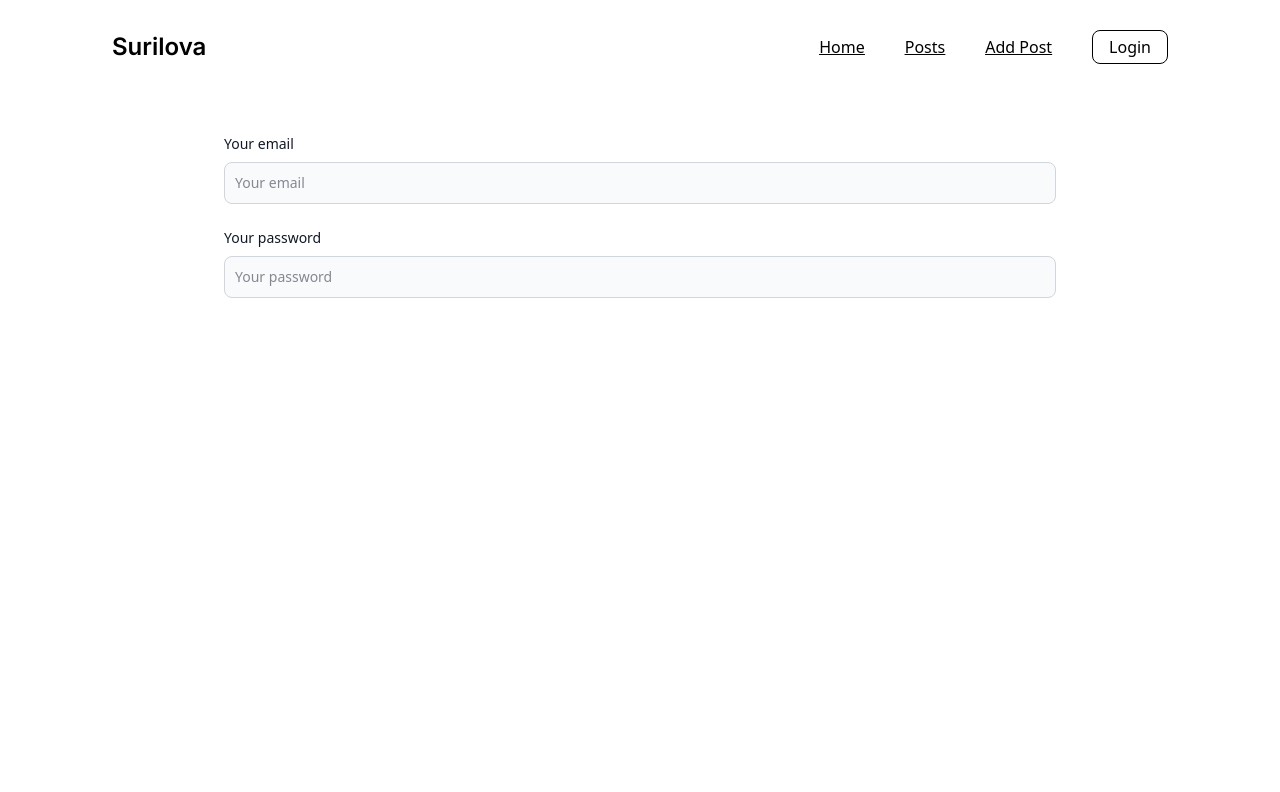
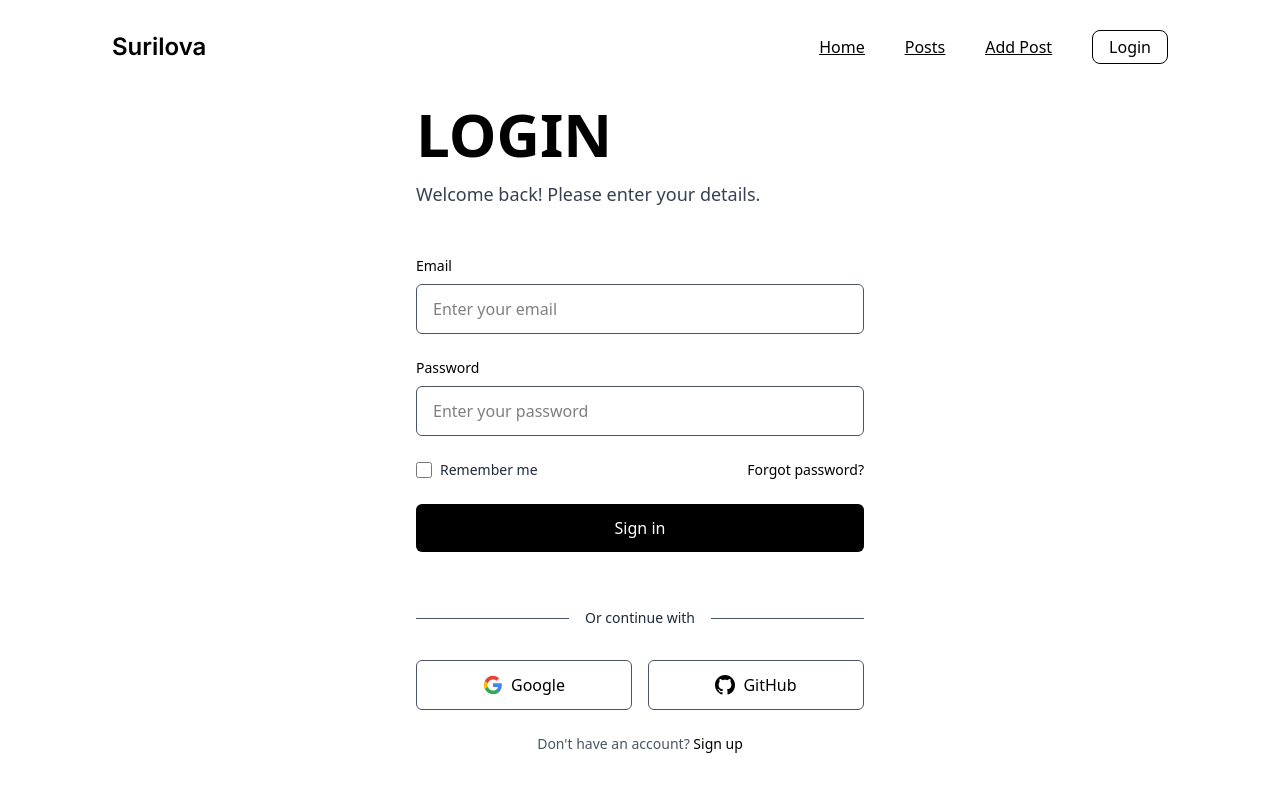
Before and after one commit to helen25sur/blog-frontend, a React (Vite) app: page /login in a window 1280 px wide. Shown: the top 792 px of the page. Built offline with nearby package versions, Linux system fonts and the light colour scheme; no server answers.

Commit message:
feat: add Login

```diff
--- a/src/view/Login.jsx
+++ b/src/view/Login.jsx
@@ -1,17 +1,105 @@
 export default function Login() {
   return (
-    <div className="container max-w-355 px-8 py-12.5  md:px-8 md:py-15 lg:px-28 lg:py-7.5 mx-auto">
-      <form action={'login'}>
-        <div className="mb-6">
-          <label htmlFor="email" className="block mb-2 text-sm font-medium text-gray-900">Your email</label>
-          <input type="email" id="email" className="bg-gray-50 border border-gray-300 text-gray-900 text-sm rounded-lg focus:ring-blue-500 focus:border-blue-500 block w-full p-2.5" placeholder="Your email" required />
+    <div className="max-w-md mx-auto">
+      <div className="mb-12">
+        <h2 className="text-6xl font-bold text-black mb-4">LOGIN</h2>
+        <p className="text-gray-700 text-lg">Welcome back! Please enter your details.</p>
+      </div>
+
+      <form className="space-y-6">
+        {/* <!-- Email Field --> */}
+        <div>
+          <label for="email" className="block text-sm font-medium text-black mb-2">
+            Email
+          </label>
+          <input
+            type="email"
+            id="email"
+            name="email"
+            placeholder="Enter your email"
+            className="w-full px-4 py-3 border border-gray-600 rounded-md focus:border-black transition"
+            required
+          />
         </div>
-        <div className="mb-6">
-          <label htmlFor="password" className="block mb-2 text-sm font-medium text-gray-900">Your password</label>
-          <input type="password" id="password" className="bg-gray-50 border border-gray-300 text-gray-900 text-sm rounded-lg focus:ring-blue-500 focus:border-blue-500 block w-full p-2.5" placeholder="Your password" required />
+        {/*
+                <!-- Password Field --> */}
+        <div>
+          <label for="password" className="block text-sm font-medium text-black mb-2">
+            Password
+          </label>
+          <input
+            type="password"
+            id="password"
+            name="password"
+            placeholder="Enter your password"
+            className="w-full px-4 py-3 border border-gray-600 rounded-md focus:border-black transition"
+            required
+          />
         </div>
+
+        {/* <!-- Remember Me & Forgot Password --> */}
+        <div className="flex items-center justify-between">
+          <label className="flex items-center">
+            <input
+              type="checkbox"
+              className="w-4 h-4 border border-gray-600 rounded focus:ring-0 focus:ring-offset-0"
+            />
+            <span className="ml-2 text-sm text-gray-800">Remember me</span>
+          </label>
+          <a href="#" className="text-sm text-black hover:underline font-medium">
+            Forgot password?
+          </a>
+        </div>
+
+        {/* <!-- Submit Button --> */}
+        <button
+          type="submit"
+          className="w-full py-3 bg-black text-white font-medium rounded-md hover:bg-gray-900 cursor-pointer transition"
+        >
+          Sign in
+        </button>
+
+        {/* <!-- Divider --> */}
+        <div className="relative my-8">
+          <div className="absolute inset-0 flex items-center">
+            <div className="w-full border-t border-gray-600"></div>
+          </div>
+          <div className="relative flex justify-center text-sm">
+            <span className="px-4 bg-white text-gray-800">Or continue with</span>
+          </div>
+        </div>
+
+        {/* <!-- Social Login Buttons --> */}
+        <div className="grid grid-cols-2 gap-4">
+          <button
+            type="button"
+            className="py-3 px-4 border border-gray-600 rounded-md font-medium text-black hover:bg-gray-50 transition flex items-center justify-center gap-2"
+          >
+            <svg className="w-5 h-5" viewBox="0 0 24 24" fill="currentColor">
+              <path d="M22.56 12.25c0-.78-.07-1.53-.2-2.25H12v4.26h5.92c-.26 1.37-1.04 2.53-2.21 3.31v2.77h3.57c2.08-1.92 3.28-4.74 3.28-8.09z" fill="#4285F4" />
+              <path d="M12 23c2.97 0 5.46-.98 7.28-2.66l-3.57-2.77c-.98.66-2.23 1.06-3.71 1.06-2.86 0-5.29-1.93-6.16-4.53H2.18v2.84C3.99 20.53 7.7 23 12 23z" fill="#34A853" />
+              <path d="M5.84 14.09c-.22-.66-.35-1.36-.35-2.09s.13-1.43.35-2.09V7.07H2.18C1.43 8.55 1 10.22 1 12s.43 3.45 1.18 4.93l2.85-2.22.81-.62z" fill="#FBBC05" />
+              <path d="M12 5.38c1.62 0 3.06.56 4.21 1.64l3.15-3.15C17.45 2.09 14.97 1 12 1 7.7 1 3.99 3.47 2.18 7.07l3.66 2.84c.87-2.6 3.3-4.53 6.16-4.53z" fill="#EA4335" />
+            </svg>
+            Google
+          </button>
+          <button
+            type="button"
+            className="py-3 px-4 border border-gray-600 rounded-md font-medium text-black hover:bg-gray-50 transition flex items-center justify-center gap-2"
+          >
+            <svg className="w-5 h-5" fill="currentColor" viewBox="0 0 24 24">
+              <path d="M12 0C5.37 0 0 5.37 0 12c0 5.31 3.435 9.795 8.205 11.385.6.105.825-.255.825-.57 0-.285-.015-1.23-.015-2.235-3.015.555-3.795-.735-4.035-1.41-.135-.345-.72-1.41-1.23-1.695-.42-.225-1.02-.78-.015-.795.945-.015 1.62.87 1.845 1.23 1.08 1.815 2.805 1.305 3.495.99.105-.78.42-1.305.765-1.605-2.67-.3-5.46-1.335-5.46-5.925 0-1.305.465-2.385 1.23-3.225-.12-.3-.54-1.53.12-3.18 0 0 1.005-.315 3.3 1.23.96-.27 1.98-.405 3-.405s2.04.135 3 .405c2.295-1.56 3.3-1.23 3.3-1.23.66 1.65.24 2.88.12 3.18.765.84 1.23 1.905 1.23 3.225 0 4.605-2.805 5.625-5.475 5.925.435.375.81 1.095.81 2.22 0 1.605-.015 2.895-.015 3.3 0 .315.225.69.825.57A12.02 12.02 0 0024 12c0-6.63-5.37-12-12-12z" />
+            </svg>
+            GitHub
+          </button>
+        </div>
+
+        {/* <!-- Sign Up Link --> */}
+        <p className="text-center text-sm text-gray-600 mt-6">
+          Don't have an account?
+          <a href="#" className="text-black font-medium hover:underline"> Sign up</a>
+        </p>
       </form>
-
     </div>
   );
 }
```
